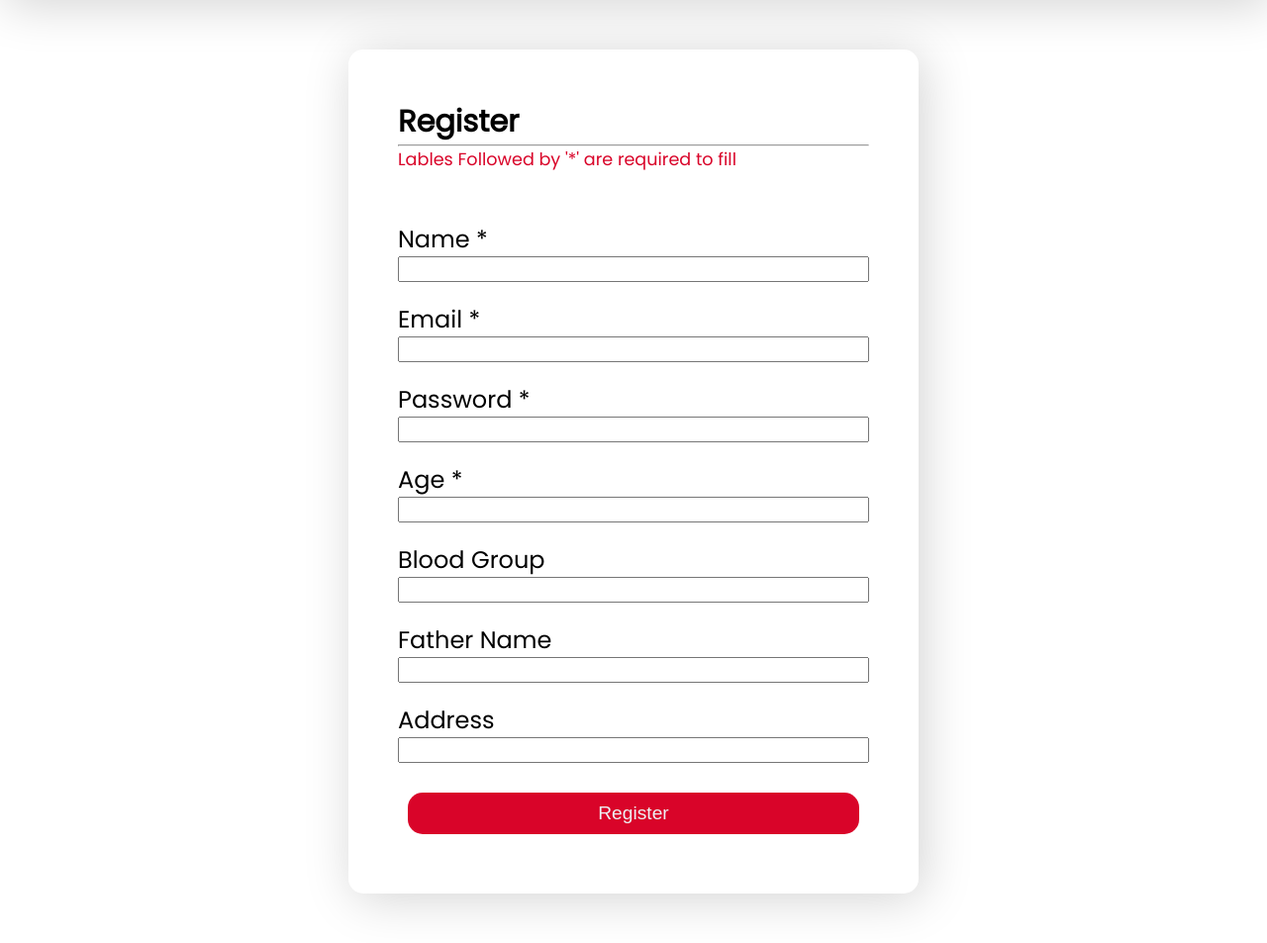
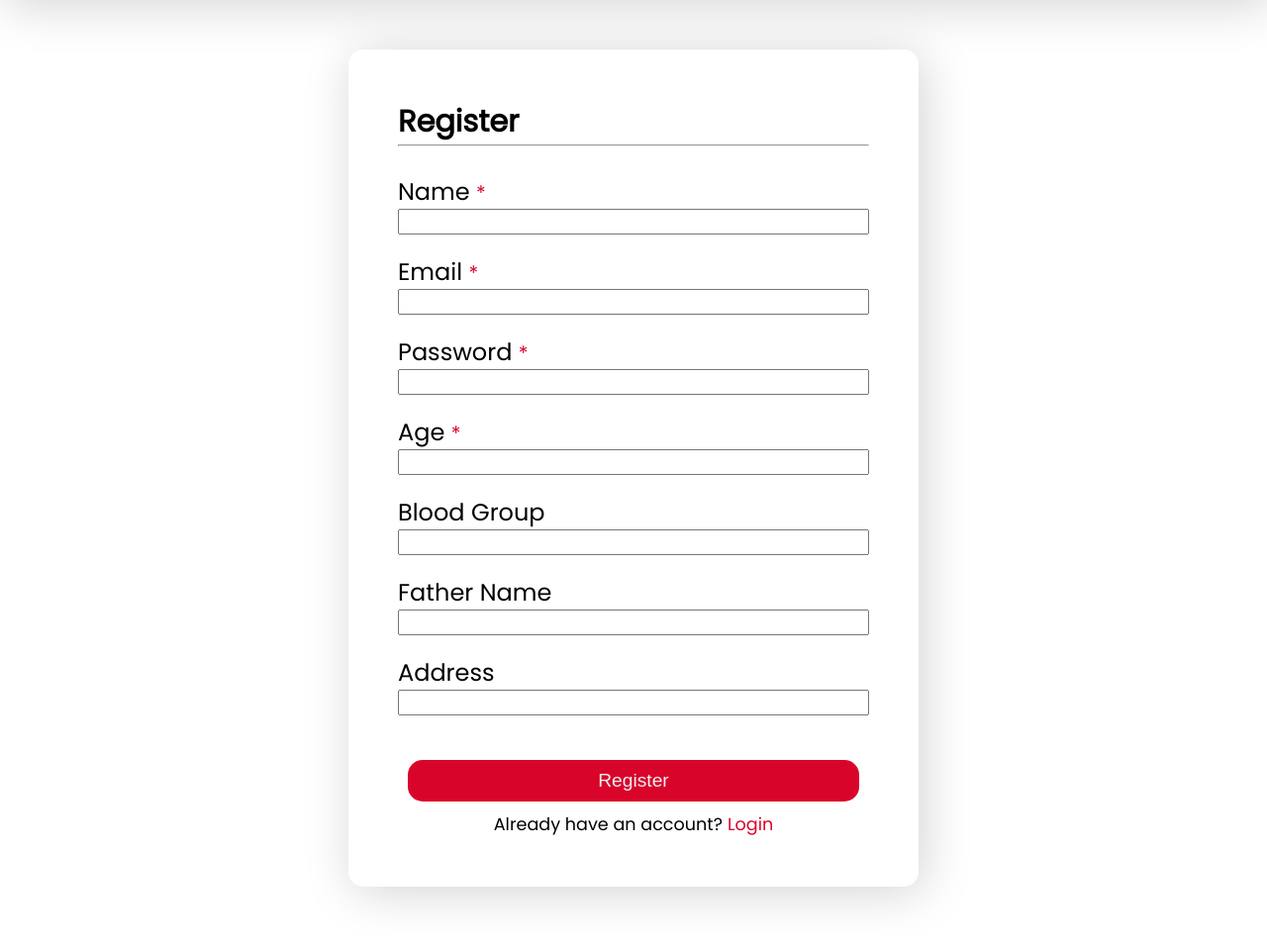
Before and after one commit to frost-head/Hospital_Mangment_system, a Flask app: page /patientRegister in a window 1280 px wide. Shown: the part 60-1013 px from the top of the page at 99% size. After the commit the page ends 975 px from the top, so only its background shows below. Run offline with Flask 2, Linux system fonts and the light colour scheme; some libraries are stand-ins or nearby versions.

Commit message:
Added UI/UX changes

```diff
--- a/src/main.py
+++ b/src/main.py
@@ -199,10 +199,5 @@ def staffAddVitals():
         return redirect('/staffDashboard')
     return render_template('staffAddVitals.html')
 
-@app.route('/patient')
-def patient():
-    if 'user' in session:
-        return redirect("/patientDashboard")
-    return render_template("patient.html")
 
 app.run(debug=True, host='0.0.0.0')
--- a/src/static/style.css
+++ b/src/static/style.css
@@ -84,7 +84,7 @@ nav h1 {
         width: 100vw;
         height: 85vh;
         background-color: #D90429;
-    opacity: 0.45;
+        opacity: 0.35;
         position: absolute;
         left: 0;
         top: 0;
@@ -114,7 +114,7 @@ nav h1 {
         padding: 10px 30px;
         background-color: #D90429;
         color: #EDF2F4;
-    border-radius: 50px;
+        border-radius: 15px;
         font-size: 1.2rem;
         margin: 10px;
         text-align: center;
@@ -194,12 +194,22 @@ form input {
         font-size: 1.2rem;
         margin-bottom: 20px;
         padding-left: 5px;
+
+    }
+
+    .forms small{
+        color: #D90429;
+    }
+
+    form .button{
+        margin-top: 25px;
     }
 
     .required {
         text-align: left;
         color: #D90429;
-    margin-bottom: 50px;
+        margin-bottom: 28px;
+        font-size: 0.8em;
     }
 
     .centerDiv {
@@ -210,3 +220,24 @@ form input {
     form .button {
         border-radius: 15px;
     }
+
+    .row{
+        display: flex;
+        flex-direction: row;
+        align-items: center;
+        justify-content: center;
+        align-content: center;
+        text-align: center;
+    }
+
+    .row p{
+        padding-right: 5px;
+    }
+
+    .row a{
+        color: #D90429;
+    }
+
+    .row a:hover{
+        color: #7f0015;
+    }
--- a/src/templates/Home.html
+++ b/src/templates/Home.html
@@ -22,7 +22,7 @@
         </p>
         <div class="heroButtons">
             <a class="button" href="/staffLogin">Staff</a>
-            <a class="button" href="/patient">Patient</a>
+            <a class="button" href="/patientRegister">Patient</a>
         </div>
     </div>
 
--- a/src/templates/Register.html
+++ b/src/templates/Register.html
@@ -15,19 +15,18 @@
         </h2>
         <hr>
         <p class="required">
-            Lables Followed by '*' are required to fill
         </p>
         <form method="post">
-            <label for="name">Name *</label>
+            <label for="name">Name <small>*</small></label>
             <input type="text" name="name" required>
 
-            <label for="email">Email *</label>
+            <label for="email">Email <small>*</small></label>
             <input type="email" name="email" required>
 
-            <label for="password">Password *</label>
+            <label for="password">Password <small>*</small></label>
             <input type="password" name="password" required>
 
-            <label for="age">Age *</label>
+            <label for="age">Age <small>*</small></label>
             <input type="number" name="age" required>
 
             <label for="bloodG">Blood Group</label>
@@ -40,6 +39,8 @@
             <input type="text" name="address">
 
             <input type="submit" class="button" value="Register">
+            <div class="row"><p>Already have an account? </p>
+                <a href="/patientLogin">Login</a></div>
         </form>
     </div>
 </div>{% endblock %}
```
Also changed, not shown: src/templates/Login.html (+7 -5 lines), src/templates/StaffRegister.html (+5 -6 lines), src/templates/patient.html (+4 -3 lines), src/templates/staffLogin.html (+3 -4 lines). Lines whose indentation alone changed are shown as unchanged.
